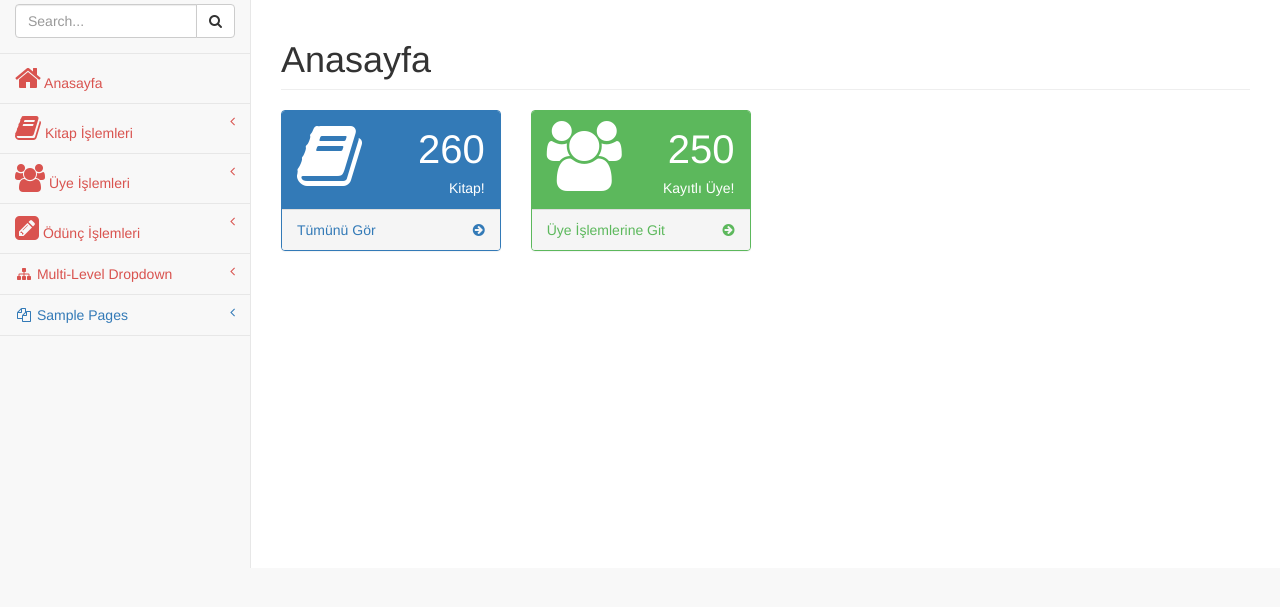
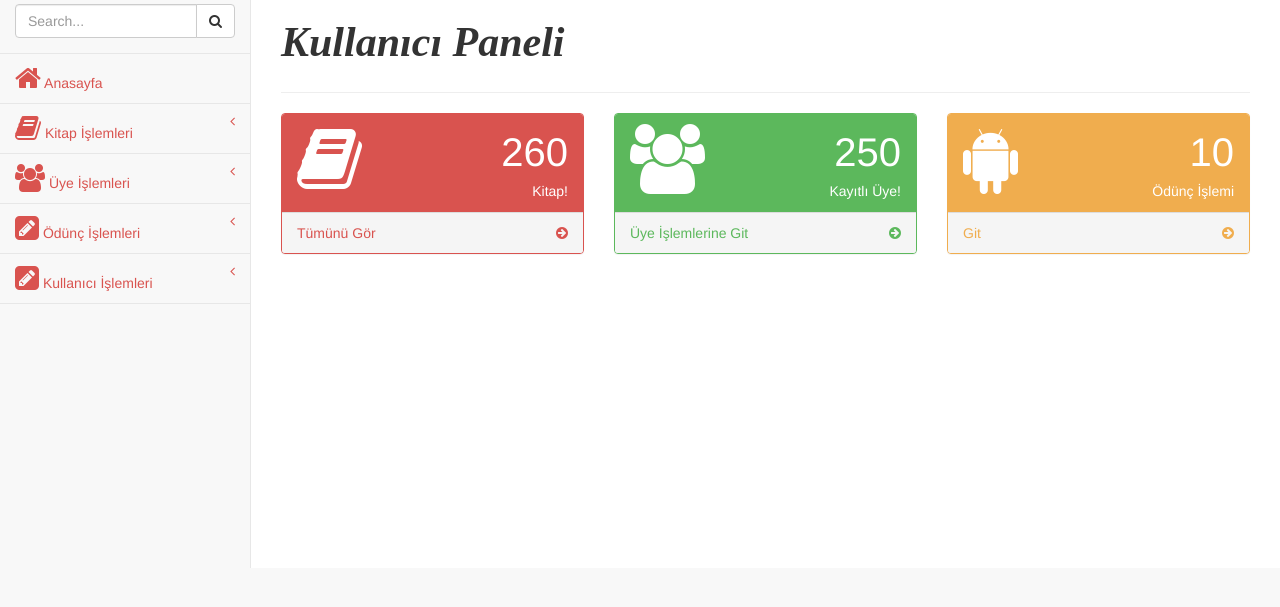
Before and after one commit to hediyeozturk/KutuphaneOtomasyon, an ASP.NET MVC app: page / in a window 1280 px wide. Shown: the part 62-669 px from the top of the page. Run offline with ASP.NET Core 8 and stand-ins for ASP.NET MVC 5, Linux system fonts and the light colour scheme; the project's own start-up code is not run, and a stand-in starts its controllers and pages; some libraries are stand-ins or nearby versions.

Commit message:
last layout++index

```diff
--- a/Kutuphane.MVC/Views/Home/Index.cshtml
+++ b/Kutuphane.MVC/Views/Home/Index.cshtml
@@ -7,14 +7,14 @@
   <div>
     <div class="row">
         <div class="col-lg-12">
-            <h1 class="page-header">Anasayfa</h1>
+            <h1 class="fa fa-3x"><b><i>Kullanıcı Paneli</i></b></h1><hr />
         </div>
-        <!-- /.col-lg-12 -->
     </div>
+
     <!-- /.row -->
     <div class="row">
-        <div class="col-lg-3 col-md-6">
-            <div class="panel panel-primary">
+        <div class="col-lg-4 col-md-6">
+            <div class="panel panel-red">
                 <div class="panel-heading">
                     <div class="row">
                         <div class="col-xs-3">
@@ -35,7 +35,7 @@
                 </a>
             </div>
         </div>
-        <div class="col-lg-3 col-md-6">
+        <div class="col-lg-4 col-md-6">
             <div class="panel panel-green">
                 <div class="panel-heading">
                     <div class="row">
@@ -57,7 +57,28 @@
                 </a>
             </div>
         </div>
-
+        <div class="col-lg-4 col-md-6">
+            <div class="panel panel-yellow">
+                <div class="panel-heading">
+                    <div class="row">
+                        <div class="col-xs-3">
+                            <i class="fa fa-android fa-5x"></i>
+                        </div>
+                        <div class="col-xs-9 text-right">
+                            <div class="huge">10</div>
+                            <div>Ödünç İşlemi</div>
+                        </div>
+                    </div>
+                </div>
+                <a href="#">
+                    <div class="panel-footer">
+                        <span class="pull-left">Git</span>
+                        <span class="pull-right"><i class="fa fa-arrow-circle-right"></i></span>
+                        <div class="clearfix"></div>
+                    </div>
+                </a>
+            </div>
+        </div>
 
     </div>
 </div>
--- a/Kutuphane.MVC/Views/Shared/_LayoutPage.cshtml
+++ b/Kutuphane.MVC/Views/Shared/_LayoutPage.cshtml
@@ -206,54 +206,23 @@
                             <a href="#" class="btn-outline btn-danger"><i class="fa fa-pencil-square fa-2x"></i> Ödünç İşlemleri<span class="fa arrow"></span></a>
                             <ul class="nav nav-second-level">
                                 <li>
-                                    <a href="#" class="btn-outline btn-danger"> Ödünç Ver<span class="fa arrow"></span></a>
+                                    <a href="#" class="btn-outline btn-danger"> Ödünç Ver</a>
                                 </li>
                                 <li>
-                                    <a href="#" class="btn-outline btn-danger"> Ödünç Listesi<span class="fa arrow"></span></a>
+                                    <a href="#" class="btn-outline btn-danger"> Ödünç Listesi</a>
                                 </li>
                             </ul>
                         </li>
                         <li>
-                            <a href="#" class="btn-outline btn-danger" ><i class="fa fa-sitemap fa-fw"></i> Multi-Level Dropdown<span class="fa arrow"></span></a>
+                            <a href="#" class="btn-outline btn-danger"><i class="fa fa-pencil-square fa-2x"></i> Kullanıcı İşlemleri<span class="fa arrow"></span></a>
                             <ul class="nav nav-second-level">
                                 <li>
-                                    <a href="#">Second Level Item</a>
+                                    <a href="#" class="btn-outline btn-danger"> Kayıtlı Kullanıcılar</a>
                                 </li>
                                 <li>
-                                    <a href="#">Second Level Item</a>
-                                </li>
-                                <li>
-                                    <a href="#">Third Level <span class="fa arrow"></span></a>
-                                    <ul class="nav nav-third-level">
-                                        <li>
-                                            <a href="#">Third Level Item</a>
-                                        </li>
-                                        <li>
-                                            <a href="#">Third Level Item</a>
-                                        </li>
-                                        <li>
-                                            <a href="#">Third Level Item</a>
-                                        </li>
-                                        <li>
-                                            <a href="#">Third Level Item</a>
-                                        </li>
-                                    </ul>
-                                    <!-- /.nav-third-level -->
+                                    <a href="#" class="btn-outline btn-danger"> Ayarlar</a>
                                 </li>
                             </ul>
-                            <!-- /.nav-second-level -->
-                        </li>
-                        <li>
-                            <a href="#"><i class="fa fa-files-o fa-fw"></i> Sample Pages<span class="fa arrow"></span></a>
-                            <ul class="nav nav-second-level">
-                                <li>
-                                    <a href="blank.html">Blank Page</a>
-                                </li>
-                                <li>
-                                    <a href="login.html">Login Page</a>
-                                </li>
-                            </ul>
-                            <!-- /.nav-second-level -->
                         </li>
                     </ul>
                 </div>
@@ -261,7 +230,7 @@
             </div>
             <!-- /.navbar-static-side -->
         </nav>
-        <div id="page-wrapper" >
+        <div id="page-wrapper">
 
             @RenderBody()
         </div>
```
